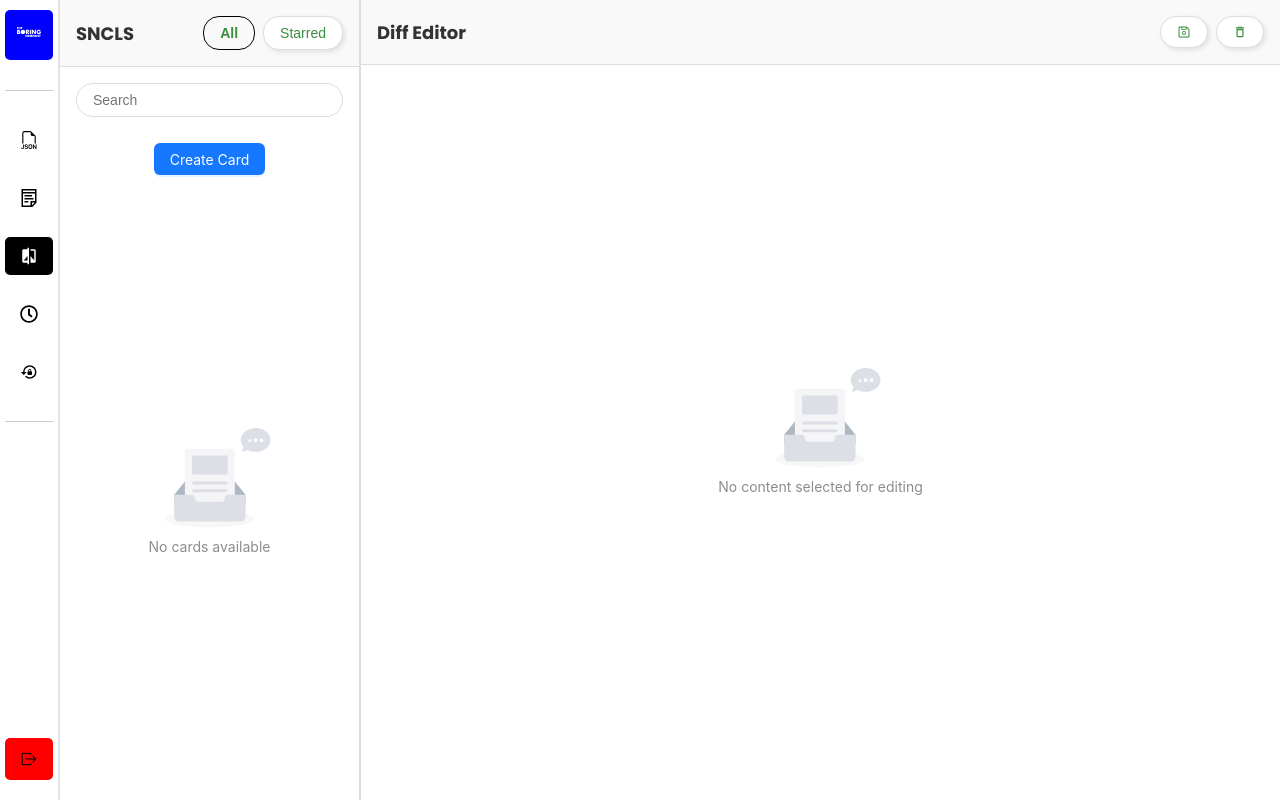
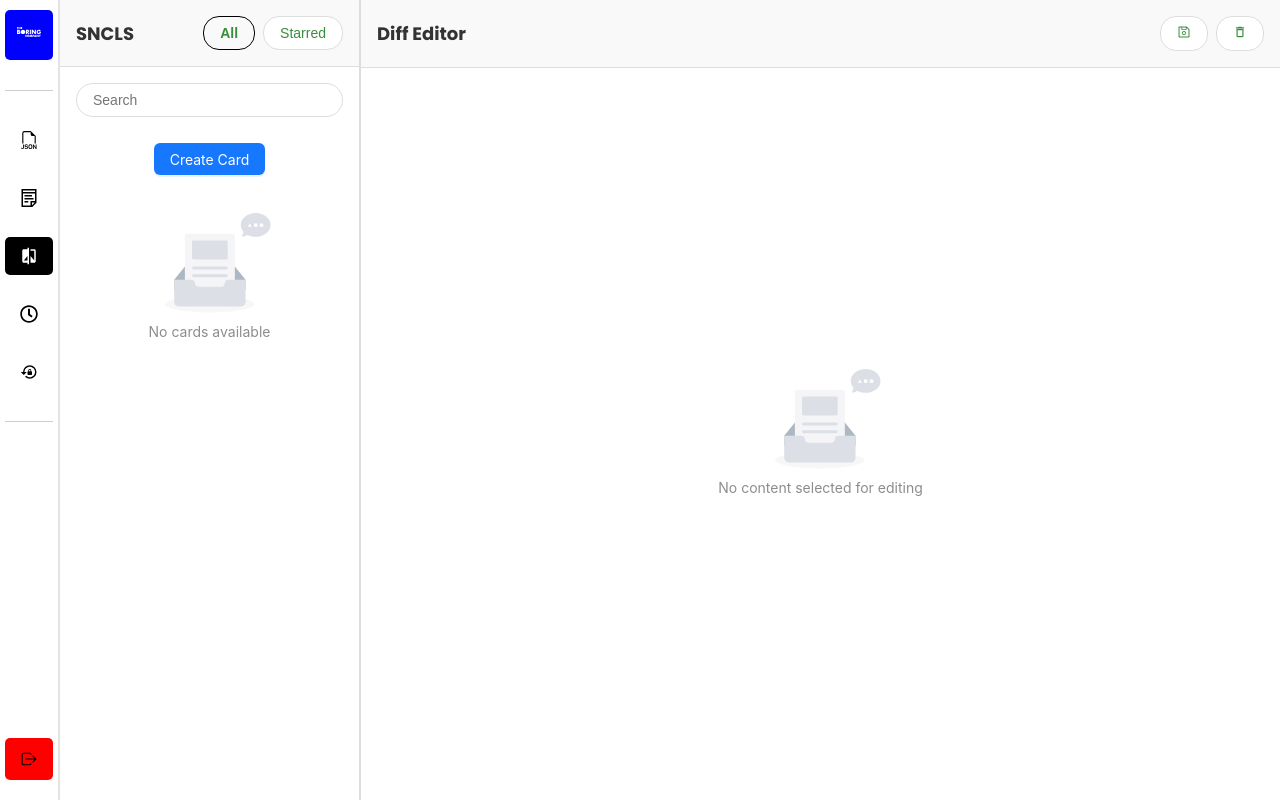
Before and after one commit to saikiran0925/sncls-v2, a React (Vite) app: page /diff-editor in a window 1280 px wide. Built offline with nearby package versions, Linux system fonts and the light colour scheme.

Commit message:
Card UI improvements

```diff
--- a/src/components/CardSideBar.jsx
+++ b/src/components/CardSideBar.jsx
@@ -8,7 +8,7 @@ import AuthContext from "../services/contexts/AuthContext";
 
 const CardSideBar = ({ cardsData, onCardSelect, onCreateCard, selectedCardContent, onStarToggle }) => {
   const { toggleTab } = useContext(AuthContext);
-  const [activeCardId, setActiveCardId] = useState(null);  // Track active card by cardId
+  const [activeCardId, setActiveCardId] = useState(null);
   const [selectedTab, setSelectedTab] = useState("All");
   const location = useLocation();
   const path = location.pathname.slice(1);
@@ -76,35 +76,28 @@ const CardSideBar = ({ cardsData, onCardSelect, onCreateCard, selectedCardConten
         {displayedCards.length > 0 ? (
           displayedCards.map((card) => (
             <div
-              key={card.cardId}  // Use cardId as the key
+              key={card.cardId}
               className={`card ${activeCardId === card.cardId ? "active-card" : ""}`}
               onClick={() => {
-                setActiveCardId(card.cardId);  // Set the active card by cardId
+                setActiveCardId(card.cardId);
                 onCardSelect(card);
               }}
             >
               <div className="card-header">
-                <h3 className="card-title">{card.cardId}</h3>
-                <span className="card-timestamp">
-                  {card?.metadata?.updatedAt ? timeAgo(card.metadata.updatedAt) : ""}
-                </span>
+                <h4 className="card-title">{card.title}</h4>
                 <span className="star-icon" onClick={(e) => { e.stopPropagation(); toggleStar(card); }}>
                   {card.isStarred ? <FaStar color="gold" /> : <FaRegStar />}
                 </span>
               </div>
-              <h4 className="card-subtitle">{card.title}</h4>
               {path !== "diff-editor" && <p className="card-content">{card.content.data}</p>}
+              <div className="card-footer">
+                <span className="card-timestamp">{card?.metadata?.updatedAt ? timeAgo(card.metadata.updatedAt) : ""}</span>
+                <span className="card-id">ID: {card.cardId}</span>
+              </div>
             </div>
           ))
         ) : (
-          <div
-            style={{
-              display: "flex",
-              justifyContent: "center",
-              alignItems: "center",
-              height: "100%",
-            }}
-          >
+          <div className="no-data">
             <Empty description="No cards available" />
           </div>
         )}
--- a/src/css/CardSideBar.css
+++ b/src/css/CardSideBar.css
@@ -26,62 +26,28 @@
 .tabs {
   display: flex;
   gap: 12px;
-  justify-content: center;
 }
 
-/* Tab button */
 .tab {
   padding: 10px 20px;
   font-size: 16px;
   border: 1px solid #C8E6C9;
-  /* Muted Light Green Border (same as card border) */
   border-radius: 30px;
   background-color: #FFFFFF;
-  /* White background for clarity */
   color: #388E3C;
-  /* Dark Green text color for contrast */
   cursor: pointer;
   transition: all 0.3s ease;
-  display: flex;
-  justify-content: center;
-  align-items: center;
-  box-shadow: 2px 2px 5px rgba(0, 0, 0, 0.1);
-  /* Soft shadow for depth */
 }
 
-/* Hover state */
 .tab:hover {
   background-color: #E8F5E9;
-  /* Light Green (similar to card hover effect) */
-  color: #388E3C;
-  /* Dark Green text stays the same */
   border-color: #81C784;
-  /* Softer Green border */
-  box-shadow: 2px 2px 10px rgba(0, 123, 255, 0.3);
-  /* Subtle shadow effect on hover */
 }
 
-/* Active state (when clicked/selected) */
-.tab:active {
-  background-color: #388E3C;
-  /* Dark Green for active state */
-  color: #fff;
-  /* White text for clarity */
-  transform: translateY(2px);
-  /* Subtle click animation */
-  box-shadow: none;
-}
-
-/* Active tab (currently selected) */
 .tab.active {
   background-color: #C8E6C9;
-  /* Muted Light Green (similar to card active color) */
   border-color: #388E3C;
-  /* Dark Green border */
   font-weight: bold;
-  /* Bold font to indicate active tab */
-  box-shadow: none;
-  /* Remove shadow for active state */
 }
 
 .search-bar {
@@ -91,7 +57,6 @@
   border: 1px solid #ddd;
   border-radius: 20px;
   font-size: 14px;
-  outline: none;
   transition: border-color 0.3s ease;
 }
 
@@ -102,36 +67,28 @@
 .card-list {
   flex: 1;
   overflow-y: auto;
-  padding-right: 8px;
-  padding-left: 8px;
-  cursor: pointer;
+  padding: 8px;
 }
 
 .card {
   border: 1px solid #ddd;
-  border-radius: 6px;
-  /* Slightly smaller border radius */
-  padding: 10px;
-  /* Reduced padding */
-  margin-bottom: 10px;
-  /* Reduced margin between cards */
+  border-radius: 8px;
+  padding: 12px;
+  margin-bottom: 12px;
   background-color: #fff;
-  box-shadow: 0 1px 3px rgba(0, 0, 0, 0.08);
-  /* Lighter shadow for compact look */
-  transition: background-color 0.3s ease, border-color 0.3s ease, transform 0.2s ease;
+  box-shadow: 0 2px 4px rgba(0, 0, 0, 0.1);
+  transition: all 0.3s ease;
 }
 
 .card:hover {
   background-color: #f0f8ff;
   border-color: #007bff;
-  transform: translateY(-1px);
-  /* Subtle lift effect */
+  transform: translateY(-2px);
 }
 
 .active-card {
   background: linear-gradient(to right, #e6f7ff, #ffffff);
   border-left: 4px solid #007bff;
-  transition: all 0.3s ease-in-out;
 }
 
 .card-header {
@@ -141,48 +98,40 @@
 }
 
 .card-title {
-  margin: 0;
-  font-size: 14px;
-  /* Reduced font size */
+  font-size: 16px;
   font-weight: bold;
-  color: #000;
-}
-
-.card-timestamp {
-  font-size: 11px;
-  /* Slightly smaller */
-  color: #999;
-}
-
-.card-subtitle {
-  margin: 4px 0;
-  font-size: 13px;
-  font-weight: 600;
-  color: #555;
+  color: #333;
 }
 
 .card-content {
-  font-size: 13px;
-  /* Smaller text */
+  font-size: 14px;
   color: #666;
+  margin: 8px 0;
   display: -webkit-box;
   -webkit-line-clamp: 2;
   -webkit-box-orient: vertical;
   overflow: hidden;
-  /* Show only one line for a compact view */
 }
 
-.card-list::-webkit-scrollbar {
-  width: 4px;
+.card-footer {
+  display: flex;
+  justify-content: space-between;
+  font-size: 12px;
+  color: #888;
 }
 
-.card-list::-webkit-scrollbar-thumb {
-  background-color: #bbb;
-  border-radius: 4px;
+.card-timestamp {
+  font-style: italic;
 }
 
-.card-list::-webkit-scrollbar-thumb:hover {
-  background-color: #007bff;
+.card-id {
+  font-weight: bold;
+  color: #555;
+}
+
+.star-icon {
+  cursor: pointer;
+  font-size: 18px;
 }
 
 .no-data {
--- a/src/services/EditorRouter.jsx
+++ b/src/services/EditorRouter.jsx
@@ -36,7 +36,7 @@ const EditorRouter = () => {
   }, [path]); // Only run when `path` changes
 
   const handleCreateCard = () => {
-    const newCard = createNewCard(path, "New content for the new card.");
+    const newCard = createNewCard(path);
     setCardsForSelectedPath((prev) => [...prev, newCard]);
     setSelectedCardContent(newCard); // Set the newly created card as the selected card
   };
--- a/src/services/contexts/AuthContext.jsx
+++ b/src/services/contexts/AuthContext.jsx
@@ -114,11 +114,20 @@ export const AuthProvider = ({ children }) => {
   };
 
   // Create a new card
-  const createNewCard = (type, newCardContent) => {
+  const createNewCard = (type) => {
     let cardContent = JSON.parse(localStorage.getItem("cardData")) || {};
 
     if (!cardContent[type]) {
       cardContent[type] = [];
+    }
+
+    let contentData;
+    if (type === "jsonify") {
+      contentData = JSON.stringify({ message: "New JSON content" }, null, 2);
+    } else if (type === "blank-space") {
+      contentData = "New content here";
+    } else {
+      contentData = "";
     }
 
     const newCard = {
@@ -126,7 +135,7 @@ export const AuthProvider = ({ children }) => {
       type,
       title: "New Card",
       content: {
-        data: newCardContent || "New content here",
+        data: contentData,
       },
       isStarred: false,
       metadata: {
```
